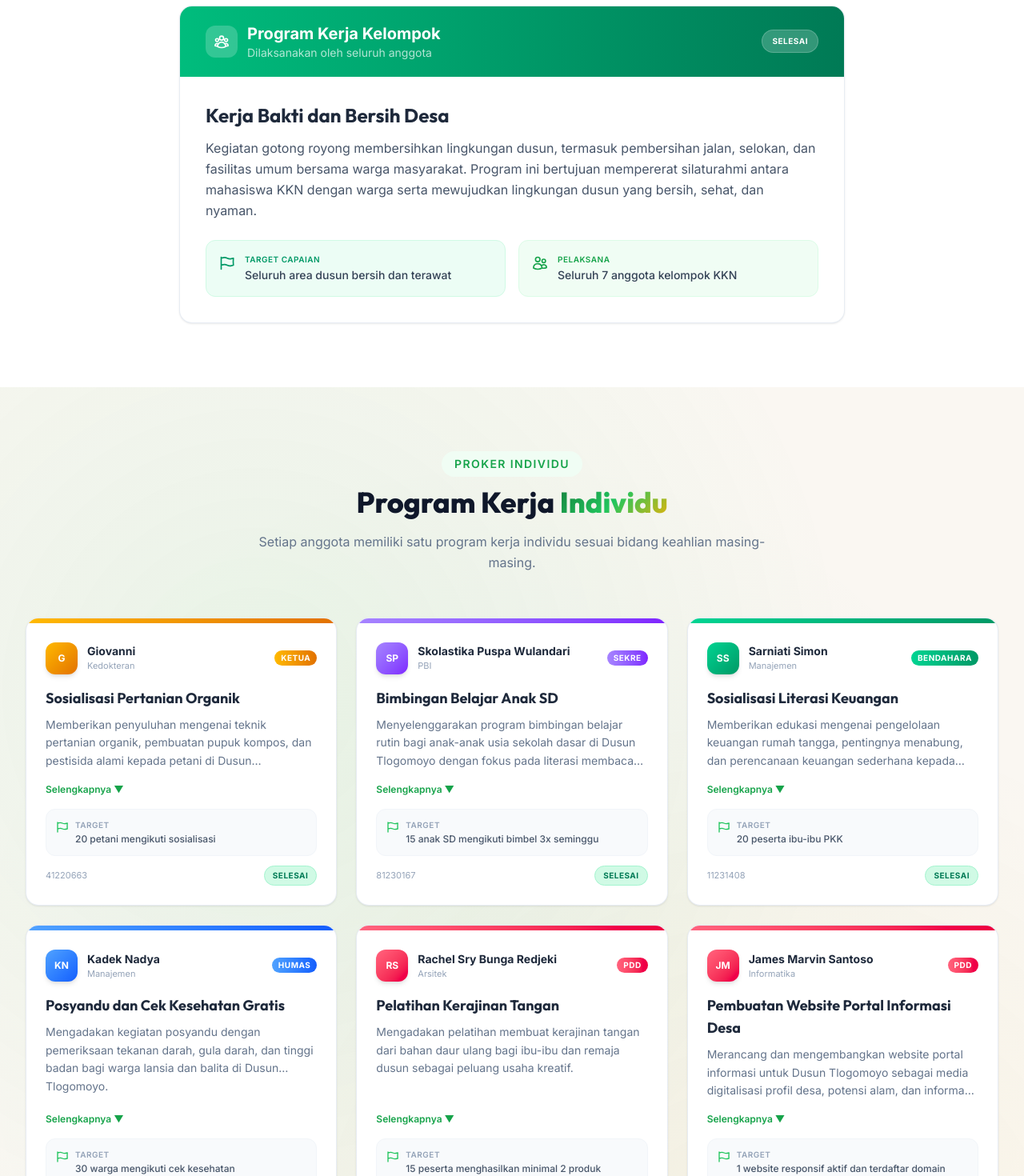
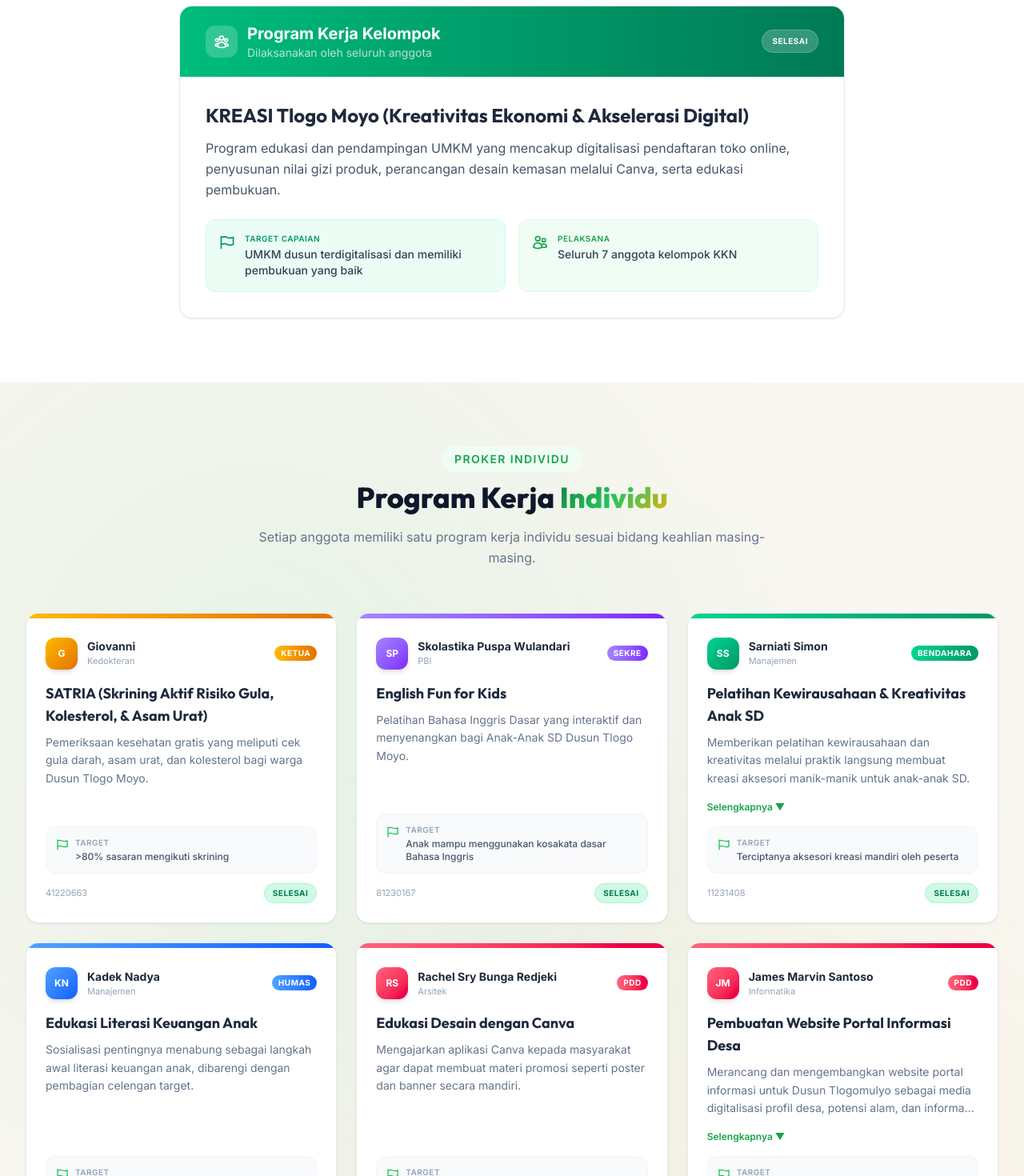
Before and after one commit to Jamesmarvins/portal-dusun-tlogomulyo, a Next.js app: page /info-kkn in a window 1280 px wide. Shown: the part 2100-3570 px from the top of the page at 80% size. Built offline with nearby package versions, Linux system fonts and the light colour scheme.

Commit message:
Update work programs in info-kkn page based on BAB III document

```diff
--- a/app/info-kkn/page.js
+++ b/app/info-kkn/page.js
@@ -24,10 +24,10 @@ const kelompokData = {
 
 /* 1 Program Kerja Kelompok */
 const prokerKelompok = {
-  judul: "Kerja Bakti dan Bersih Desa",
+  judul: "KREASI Tlogo Moyo (Kreativitas Ekonomi & Akselerasi Digital)",
   deskripsi:
-    "Kegiatan gotong royong membersihkan lingkungan dusun, termasuk pembersihan jalan, selokan, dan fasilitas umum bersama warga masyarakat. Program ini bertujuan mempererat silaturahmi antara mahasiswa KKN dengan warga serta mewujudkan lingkungan dusun yang bersih, sehat, dan nyaman.",
-  target: "Seluruh area dusun bersih dan terawat",
+    "Program edukasi dan pendampingan UMKM yang mencakup digitalisasi pendaftaran toko online, penyusunan nilai gizi produk, perancangan desain kemasan melalui Canva, serta edukasi pembukuan.",
+  target: "UMKM dusun terdigitalisasi dan memiliki pembukuan yang baik",
   status: "Selesai",
 };
 
@@ -39,10 +39,10 @@ const anggota = [
     prodi: "Kedokteran",
     jabatan: "Ketua",
     prokerIndividu: {
-      judul: "Sosialisasi Pertanian Organik",
+      judul: "SATRIA (Skrining Aktif Risiko Gula, Kolesterol, & Asam Urat)",
       deskripsi:
-        "Memberikan penyuluhan mengenai teknik pertanian organik, pembuatan pupuk kompos, dan pestisida alami kepada petani di Dusun Tlogomoyo.",
-      target: "20 petani mengikuti sosialisasi",
+        "Pemeriksaan kesehatan gratis yang meliputi cek gula darah, asam urat, dan kolesterol bagi warga Dusun Tlogo Moyo.",
+      target: ">80% sasaran mengikuti skrining",
       status: "Selesai",
     },
   },
@@ -52,10 +52,10 @@ const anggota = [
     prodi: "PBI",
     jabatan: "Sekre",
     prokerIndividu: {
-      judul: "Bimbingan Belajar Anak SD",
+      judul: "English Fun for Kids",
       deskripsi:
-        "Menyelenggarakan program bimbingan belajar rutin bagi anak-anak usia sekolah dasar di Dusun Tlogomoyo dengan fokus pada literasi membaca dan menulis.",
-      target: "15 anak SD mengikuti bimbel 3x seminggu",
+        "Pelatihan Bahasa Inggris Dasar yang interaktif dan menyenangkan bagi Anak-Anak SD Dusun Tlogo Moyo.",
+      target: "Anak mampu menggunakan kosakata dasar Bahasa Inggris",
       status: "Selesai",
     },
   },
@@ -65,10 +65,10 @@ const anggota = [
     prodi: "Manajemen",
     jabatan: "Bendahara",
     prokerIndividu: {
-      judul: "Sosialisasi Literasi Keuangan",
+      judul: "Pelatihan Kewirausahaan & Kreativitas Anak SD",
       deskripsi:
-        "Memberikan edukasi mengenai pengelolaan keuangan rumah tangga, pentingnya menabung, dan perencanaan keuangan sederhana kepada ibu-ibu PKK.",
-      target: "20 peserta ibu-ibu PKK",
+        "Memberikan pelatihan kewirausahaan dan kreativitas melalui praktik langsung membuat kreasi aksesori manik-manik untuk anak-anak SD.",
+      target: "Terciptanya aksesori kreasi mandiri oleh peserta",
       status: "Selesai",
     },
   },
@@ -78,10 +78,10 @@ const anggota = [
     prodi: "Manajemen",
     jabatan: "Humas",
     prokerIndividu: {
-      judul: "Posyandu dan Cek Kesehatan Gratis",
+      judul: "Edukasi Literasi Keuangan Anak",
       deskripsi:
-        "Mengadakan kegiatan posyandu dengan pemeriksaan tekanan darah, gula darah, dan tinggi badan bagi warga lansia dan balita di Dusun Tlogomoyo.",
-      target: "30 warga mengikuti cek kesehatan",
+        "Sosialisasi pentingnya menabung sebagai langkah awal literasi keuangan anak, dibarengi dengan pembagian celengan target.",
+      target: "Minimal 7 anak mencapai target menabung",
       status: "Selesai",
     },
   },
@@ -91,10 +91,10 @@ const anggota = [
     prodi: "Arsitek",
     jabatan: "PDD",
     prokerIndividu: {
-      judul: "Pelatihan Kerajinan Tangan",
+      judul: "Edukasi Desain dengan Canva",
       deskripsi:
-        "Mengadakan pelatihan membuat kerajinan tangan dari bahan daur ulang bagi ibu-ibu dan remaja dusun sebagai peluang usaha kreatif.",
-      target: "15 peserta menghasilkan minimal 2 produk",
+        "Mengajarkan aplikasi Canva kepada masyarakat agar dapat membuat materi promosi seperti poster dan banner secara mandiri.",
+      target: "Warga mampu mendesain materi promosi mandiri",
       status: "Selesai",
     },
   },
@@ -106,7 +106,7 @@ const anggota = [
     prokerIndividu: {
       judul: "Pembuatan Website Portal Informasi Desa",
       deskripsi:
-        "Merancang dan mengembangkan website portal informasi untuk Dusun Tlogomoyo sebagai media digitalisasi profil desa, potensi alam, dan informasi publik.",
+        "Merancang dan mengembangkan website portal informasi untuk Dusun Tlogomulyo sebagai media digitalisasi profil desa, potensi alam, dan informasi publik.",
       target: "1 website responsif aktif dan terdaftar domain",
       status: "Selesai",
     },
@@ -117,10 +117,10 @@ const anggota = [
     prodi: "Informatika",
     jabatan: "Perlengkapan",
     prokerIndividu: {
-      judul: "Pembuatan Papan Nama Jalan Dusun",
+      judul: "Operasi Data Cepat (ODC) Menggunakan Microsoft Excel",
       deskripsi:
-        "Merancang dan memasang papan nama jalan dan penunjuk arah di titik-titik strategis Dusun Tlogomoyo untuk memudahkan navigasi.",
-      target: "8 papan nama terpasang",
+        "Pelatihan penggunaan rumus dasar Excel untuk mengolah data keuangan dan bisnis bagi peserta dan masyarakat dusun.",
+      target: "Peserta mampu menggunakan rumus dasar Excel",
       status: "Selesai",
     },
   },
```
